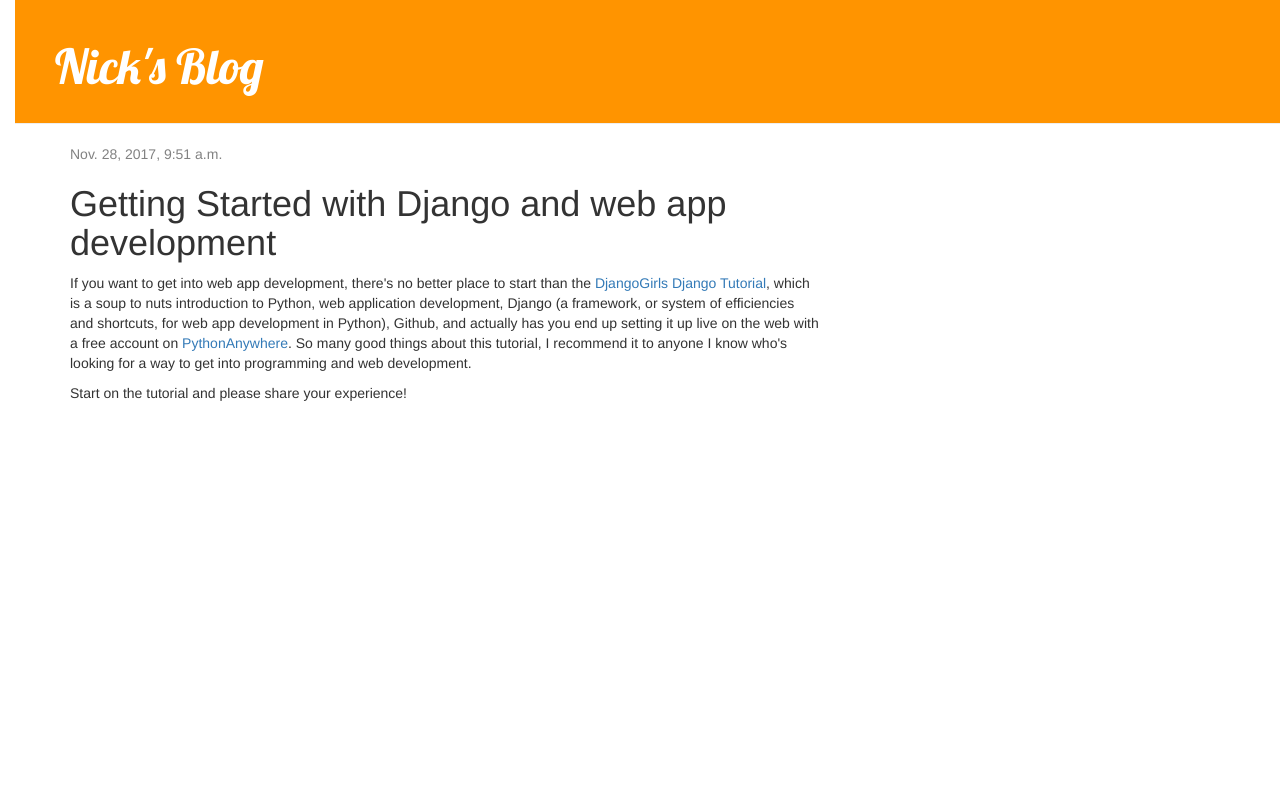
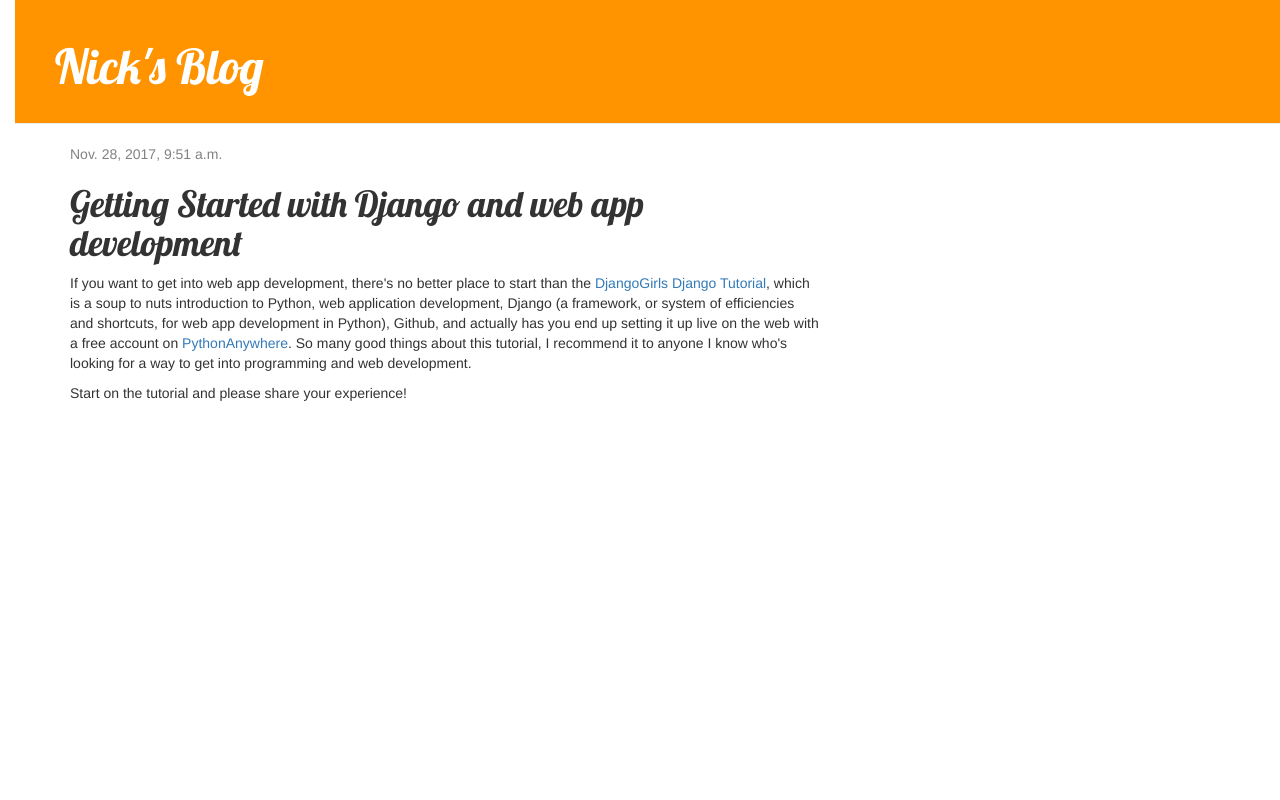
Before and after one commit to tothebeat/djgirls-tutorial, a Django app: page /post/1/ in a window 1280 px wide. Run offline with Django 3.2, Linux system fonts and the light colour scheme; data comes from the database, SQL or seed files in the repository; some libraries are stand-ins or nearby versions.

Commit message:
Fix to CSS that was preventing font from being set on header tags.

```diff
--- a/blog/static/css/blog.css
+++ b/blog/static/css/blog.css
@@ -23,7 +23,7 @@ body {
     margin-left: 40px;
 }
 
-h1, h2, h3, h4, {
+h1, h2, h3, h4 {
     font-family: 'Lobster', cursive;
 }
 
```
